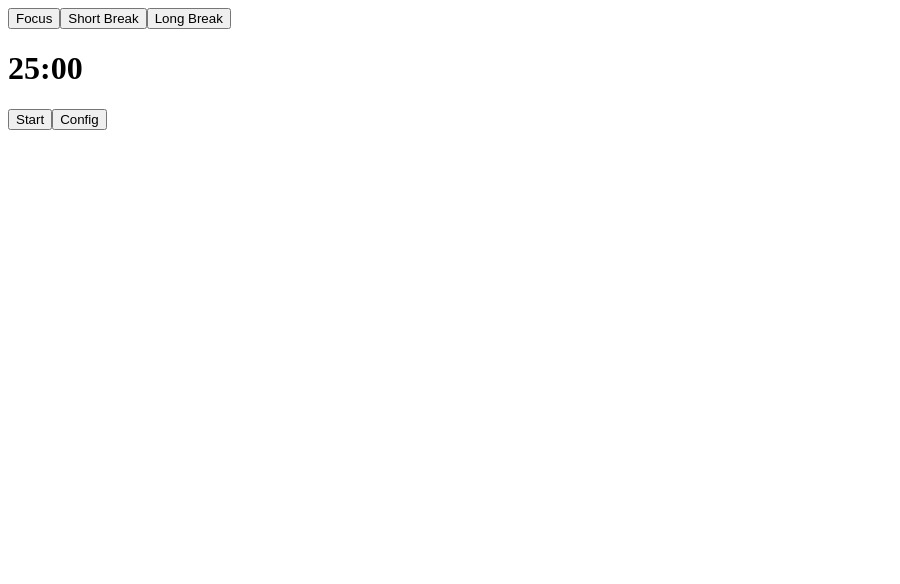
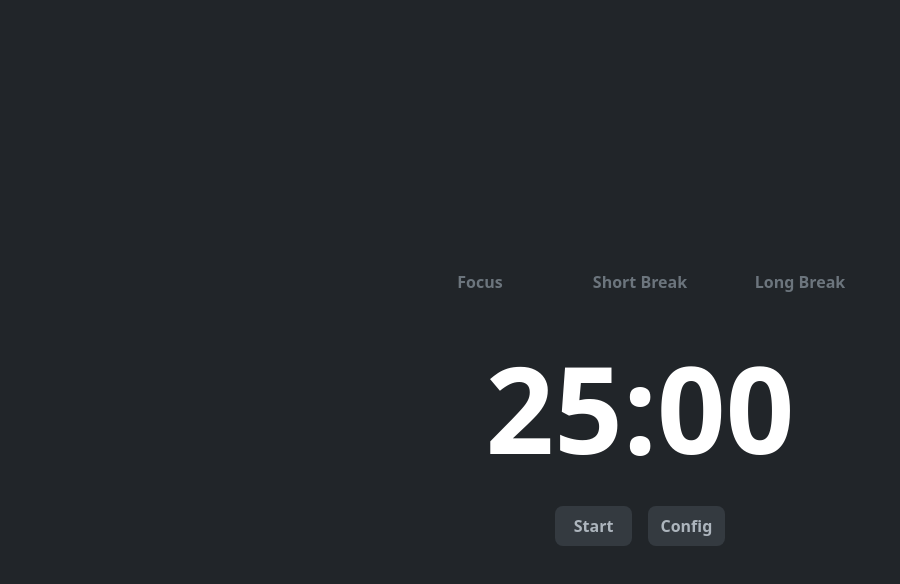
Before and after one commit to ArthurLp08/Pomodoro, a React (Vite) app: page / in a window 1280 px wide. Shown: the top 584 px of the page, without its empty margins (0-900 px from the left). Built offline with nearby package versions, Linux system fonts and the light colour scheme.

Commit message:
Main View stylized, starting the config menu style

```diff
--- a/src/App.jsx
+++ b/src/App.jsx
@@ -1,88 +1,14 @@
-import { useState, useEffect } from 'react'
-import ConfigMenu from './components/ConfigMenu';
+import Timer from './components/timer';
+import './index.css';
 
 function App() {
-  const [timer, setTimer] = useState(localStorage.getItem("pomodoro"));
-  const [seconds, setSeconds] = useState(timer * 60);
-  const [mode, setMode] = useState("pomodoro"); //pomo, short, long
-  const [active, setActive] = useState(false);
-  const [pomodorosmax, setPomodorosmax] = useState(4)
-  const [pomodoros, setPomodoros] = useState(0)
-  const [showConfig, setShowConfig] = useState(true)
 
 
-  useEffect(() => {
-    let storage = localStorage.getItem("enteredBefore");
-    if (!storage){
-      localStorage.setItem("pomodoro", 25);
-      localStorage.setItem("shortBreak", 5);
-      localStorage.setItem("longBreak", 15);
-      localStorage.setItem("enteredBefore", true);
-      localStorage.setItem("pomodoros", 4);
-    }
-
-    setShowConfig(false);
-    setPomodoros(0);
-  }, []);
-
-  const formatTimeLeft = (seconds) => {
-    return(`${Math.floor(seconds/60)}:${
-      (seconds % 60 > 9)
-      ? seconds % 60
-      : '0' + seconds % 60
-    }`);
-  }
-
-  useEffect(() => {
-    setSeconds(timer * 60);
-    setTimer(localStorage.getItem(mode));
-    setActive(false);
-  }, [timer, mode]);
-
-  useEffect(() => {
-      if (!active) return;
-
-      const interval = setInterval(() => {
-      setSeconds(prev => prev - 1);
-    }, 1000);
-
-    if (timer == localStorage.getItem("pomodoro") && pomodoros < pomodorosmax && seconds <= 0){
-      setMode("shortBreak");
-      setPomodoros(prev => prev + 1);
-    }
-    if (timer == localStorage.getItem("pomodoro") && pomodoros >= pomodorosmax && seconds <= 0){
-      setMode("longBreak");
-      setPomodoros(1);
-    }
-    if (timer == localStorage.getItem("shortBreak") && seconds <= 0){
-      setMode("pomodoro");
-    }
-    if (timer == localStorage.getItem("longBreak") && seconds <= 0){
-      setMode("pomodoro");
-      setPomodoros(0)
-    }
-
-    return () => clearInterval(interval);
-
-  }, [active, seconds]);
-
-  const HandleStart = () => {
-    setActive(true);
-  }
 
   return (
-    <>
-
-      <ConfigMenu isOpen={showConfig} />
-
-      <button onClick={() => setMode("pomodoro")}>Focus</button>
-      <button onClick={() => setMode("shortBreak")}>Short Break</button>
-      <button onClick={() => setMode("longBreak")}>Long Break</button>
-      <h1>{formatTimeLeft(seconds)}</h1>
-      <button onClick={HandleStart}>Start</button>
-
-      <button onClick={() => {setShowConfig(true)}}>Config</button>
-    </>
+    <div className='bg-[#212529] h-[100vh] w-[100vw] flex justify-center align-middle flex-col'>
+      <Timer />
+    </div>
   )
 }
 
--- a/src/components/ConfigMenu.jsx
+++ b/src/components/ConfigMenu.jsx
@@ -1,3 +1,4 @@
+import "../index.css"
 import { useState } from 'react';
 import ReactModal from 'react-modal';
 
@@ -38,7 +39,7 @@ function ConfigMenu({isOpen}){
 
         <ReactModal isOpen={isOpen}>
             <form onSubmit={HandleSubmit}>
-                <h1>Configuration Panel</h1>
+                <h1>Configuration</h1>
 
                 <span>Timer</span>
                 <input onChange={ChangePomodoro} defaultValue={pomodoro} min={1} type='number'/>
--- /dev/null
+++ b/src/components/ModeButton.jsx
@@ -0,0 +1,9 @@
+import "../index.css"
+
+function ModeButton({text, onClick}){
+    return(
+        <button className="text-[#6C757D] font-bold m-[16px] w-[128px] p-2 rounded-[8px] text-[2vh] hover:bg-[#343A40] hover:text-[#ADB5BD] transition-all" onClick={onClick}>{text}</button>
+    )
+}
+
+export default ModeButton;
--- /dev/null
+++ b/src/components/Timer.jsx
@@ -0,0 +1,99 @@
+
+import { useState, useEffect } from 'react'
+import ConfigMenu from './configMenu';
+import ModeButton from './ModeButton';
+import TimerButton from './TimerButton';
+import TimerText from './TimerText';
+
+
+function Timer() {
+    const [timer, setTimer] = useState(localStorage.getItem("pomodoro"));
+    const [seconds, setSeconds] = useState(timer * 60);
+    const [mode, setMode] = useState("pomodoro"); //pomo, short, long
+    const [active, setActive] = useState(false);
+    const [pomodorosmax, setPomodorosmax] = useState(4)
+    const [pomodoros, setPomodoros] = useState(0)
+    const [showConfig, setShowConfig] = useState(true)
+
+    useEffect(() => {
+        let storage = localStorage.getItem("enteredBefore");
+        if (!storage) {
+            localStorage.setItem("pomodoro", 25);
+            localStorage.setItem("shortBreak", 5);
+            localStorage.setItem("longBreak", 15);
+            localStorage.setItem("enteredBefore", true);
+            localStorage.setItem("pomodoros", 4);
+        }
+
+        setShowConfig(false);
+        setPomodoros(0);
+    }, []);
+
+    useEffect(() => {
+        if (!active) return;
+
+        const interval = setInterval(() => {
+            setSeconds(prev => prev - 1);
+        }, 1000);
+
+        if (timer == localStorage.getItem("pomodoro") && pomodoros < pomodorosmax && seconds <= 0) {
+            setMode("shortBreak");
+            setPomodoros(prev => prev + 1);
+        }
+        if (timer == localStorage.getItem("pomodoro") && pomodoros >= pomodorosmax && seconds <= 0) {
+            setMode("longBreak");
+            setPomodoros(1);
+        }
+        if (timer == localStorage.getItem("shortBreak") && seconds <= 0) {
+            setMode("pomodoro");
+        }
+        if (timer == localStorage.getItem("longBreak") && seconds <= 0) {
+            setMode("pomodoro");
+            setPomodoros(0)
+        }
+
+        return () => clearInterval(interval);
+
+    }, [active, seconds]);
+
+    const HandleStart = () => {
+        setActive(true);
+    }
+
+
+    const formatTimeLeft = (seconds) => {
+        return (`${Math.floor(seconds / 60)}:${(seconds % 60 > 9)
+                ? seconds % 60
+                : '0' + seconds % 60
+            }`);
+    }
+
+    useEffect(() => {
+        setSeconds(timer * 60);
+        setTimer(localStorage.getItem(mode));
+        setActive(false);
+    }, [timer, mode]);
+
+    return (
+        <div className='flex justify-center align-middle flex-col'>
+
+            <ConfigMenu isOpen={showConfig} />
+
+            <div className='flex flex-row justify-center w-[100vw]'>
+                <ModeButton text={"Focus"} onClick={() => setMode("pomodoro")} />
+                <ModeButton text={"Short Break"} onClick={() => setMode("shortBreak")} />
+                <ModeButton text={"Long Break"} onClick={() => setMode("longBreak")} />
+            </div>
+
+            <TimerText text={formatTimeLeft(seconds)} />
+            <div className='flex flex-row justify-center w-[100vw]'>
+                <TimerButton text={"Start"} onClick={HandleStart} />
+                <TimerButton text={"Config"} onClick={() => {setShowConfig(true)}} />
+            </div>
+
+        </div>
+
+    )
+}
+
+export default Timer;
--- /dev/null
+++ b/src/components/TimerButton.jsx
@@ -0,0 +1,10 @@
+import "../index.css"
+
+
+function TimerButton({text, onClick}){
+    return(
+        <button className="bg-[#343A40] w-[6vw] h-[5vh] font-bold text-[#ADB5BD] text-[2vh] rounded-[8px] m-[8px]" onClick={onClick}>{text}</button>
+    )
+}
+
+export default TimerButton;
--- /dev/null
+++ b/src/components/TimerText.jsx
@@ -0,0 +1,9 @@
+import "../index.css"
+
+function TimerText({text}){
+    return(
+        <h1 className="text-[#FFFFFF] font-bold text-[15vh] text-center">{text}</h1>
+    )
+}
+
+export default TimerText;
```
